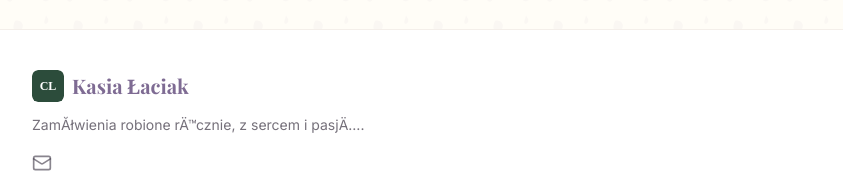
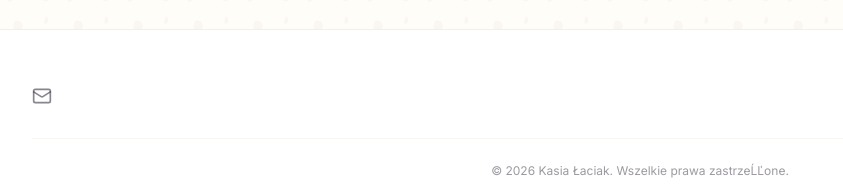
Before and after one commit to kasialaciak/galeria, a Next.js app: page /en in a window 1280 px wide. Shown: the part 844-1031 px from the top of the page, without its empty margins (0-843 px from the left). Built offline with nearby package versions, Linux system fonts and the light colour scheme; no server answers; the database is empty; a web font is replaced by a local one.

Commit message:
feat: replace logo with SVG spot, fix footer text and hide on gallery view

```diff
--- a/src/components/layout/footer.tsx
+++ b/src/components/layout/footer.tsx
@@ -14,12 +14,7 @@ export async function Footer() {
       <div className="mx-auto max-w-7xl px-4 sm:px-6 lg:px-8 py-10">
         <div className="grid grid-cols-1 md:grid-cols-3 gap-8">
           <div>
-            <div className="mb-3">
-              <Logo size={32} />
-            </div>
-            <p className="text-sm text-charcoal/70 leading-relaxed max-w-sm">
-              ZamĂłwienia robione rÄ™cznie, z sercem i pasjÄ….
-            </p>
+            <ConditionalFooterLinks><div className="mb-3"><Logo size={32} /></div><p className="text-sm text-charcoal/70 leading-relaxed max-w-sm">Zamówienia robione ręcznie, z sercem i pasją.</p></ConditionalFooterLinks>
             <div className="flex items-center gap-3 mt-4">
               {settings.instagramUrl && (
                 <a
--- a/src/components/layout/logo.tsx
+++ b/src/components/layout/logo.tsx
@@ -1,11 +1 @@
-import Image from "next/image";
-
-export function Logo({ size = 36 }: { size?: number }) {
-  // PodmieĹ„ public/logo.svg wĹ‚asnym kwadratowym logo (ta sama nazwa pliku).
-  return (
-    <span className="flex items-center gap-2">
-      <Image src="/logo.svg" alt="Kasia Łaciak â€“ logo" width={size} height={size} className="rounded-md" priority />
-      <span className="font-serif text-xl font-bold text-forest">Kasia Łaciak</span>
-    </span>
-  );
-}
+export function Logo({ size = 36 }: { size?: number }) { return (<span className="flex items-center gap-2"><svg width={size} height={size} viewBox="0 0 200 200" xmlns="http://www.w3.org/2000/svg"><path fill="#D2B4DE" d="M44.7,-76.4C58.8,-69.2,71.8,-59.1,79.6,-45.8C87.4,-32.6,90,-16.3,87.4,-1.5C84.7,13.3,76.8,26.6,67.3,38.2C57.7,49.8,46.4,59.8,33.5,67.6C20.5,75.4,5.8,81,-8.2,79.5C-22.3,77.9,-35.8,69.2,-48.8,60.1C-61.9,50.9,-74.5,41.4,-81.9,28.4C-89.2,15.3,-91.3,-1.2,-86.6,-15.6C-81.9,-30,-70.5,-42.2,-57.9,-51.9C-45.3,-61.6,-31.6,-68.8,-17.8,-73.6C-4,-78.4,10.1,-80.7,23.3,-78.1C36.4,-75.4,44.7,-76.4,44.7,-76.4Z" transform="translate(100 100)" /></svg><span className="font-serif text-xl font-bold text-forest">Kasia Łaciak</span></span>); }
```
